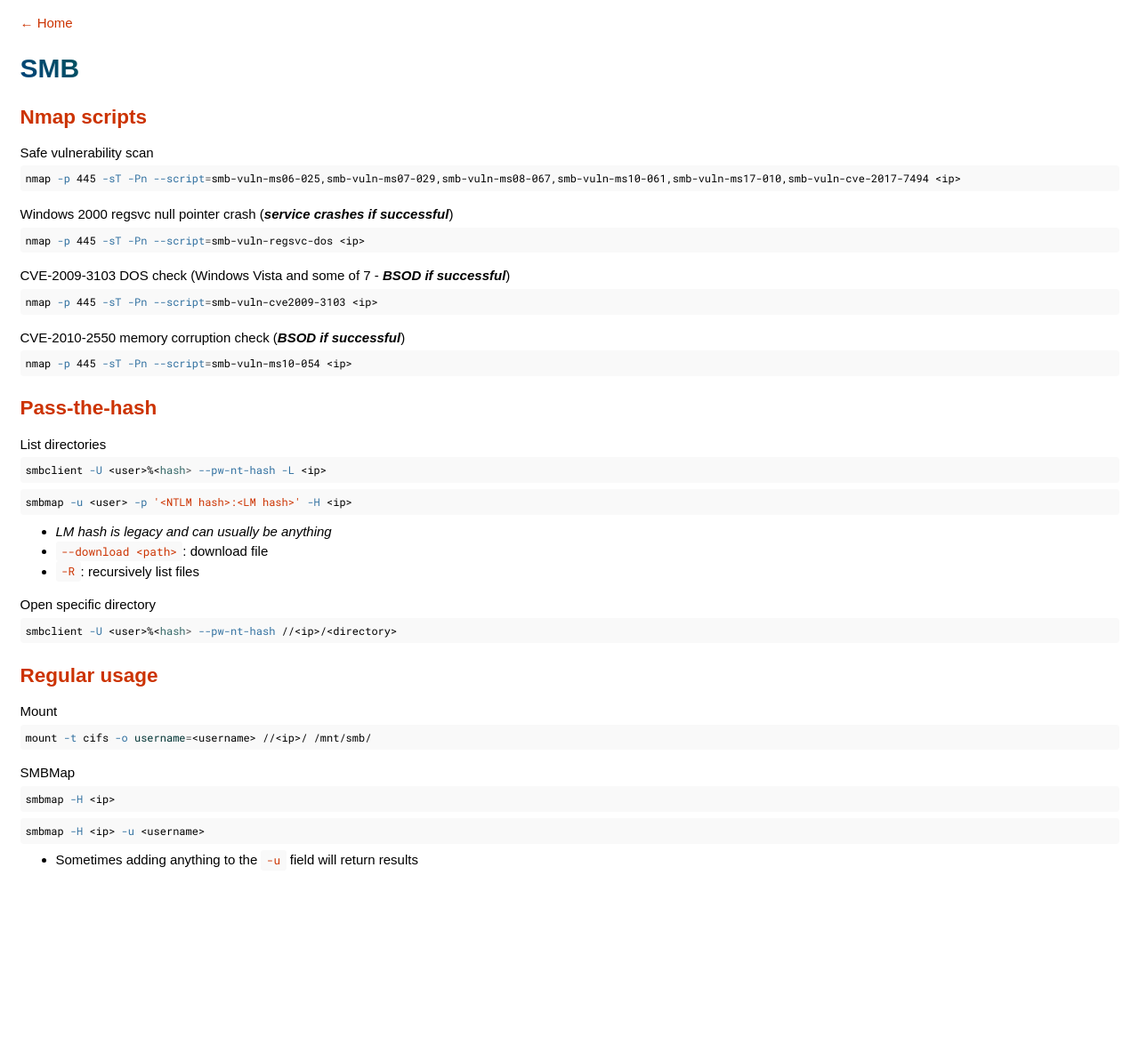
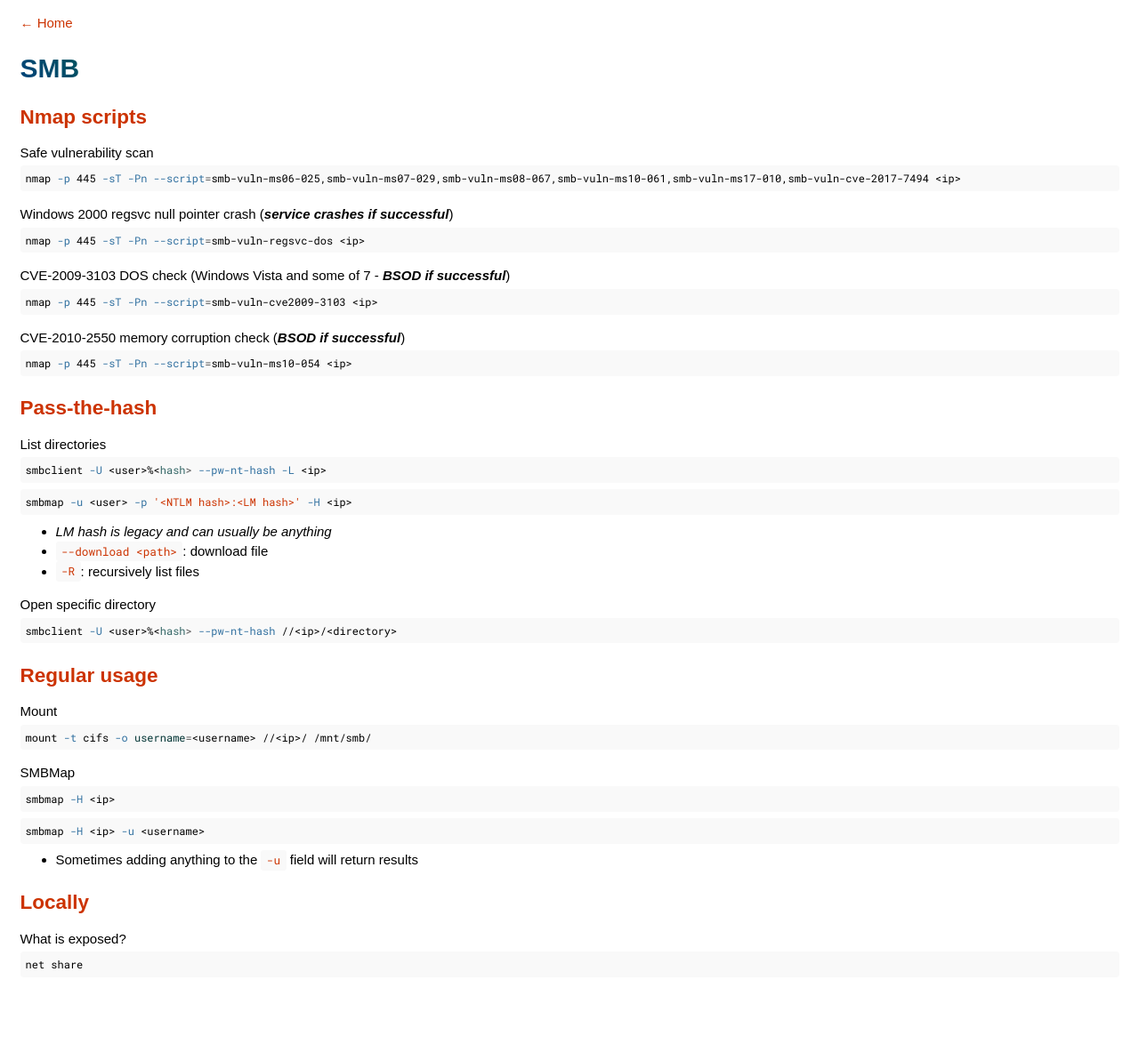
Before and after one commit to agrzeslak/cheatsheet, a Jekyll site: the page built from _topics/smb.md, in a window 1280 px wide. Shown: the whole page at 89% size. Built offline with Jekyll 4.4.1, drawn with Linux system fonts in a browser that asks for light colours; before the commit the page ends 1054 px from its top, so only the background shows below that.

Commit message:
Updated smb for local checking and windows credential extraction formatting

````diff
--- a/_topics/smb.md
+++ b/_topics/smb.md
@@ -67,3 +67,9 @@ smbmap -H <ip>
 smbmap -H <ip> -u <username>
 ```
 - Sometimes adding anything to the `-u` field will return results
+
+## Locally
+What is exposed?
+```powershell
+net share
+```
````
Also changed, not shown: _topics/windows-credential-extraction.md (+2 -2 lines).
